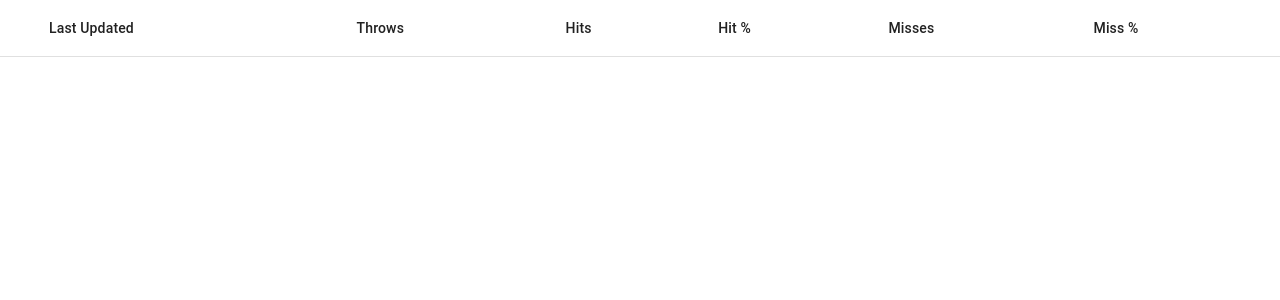
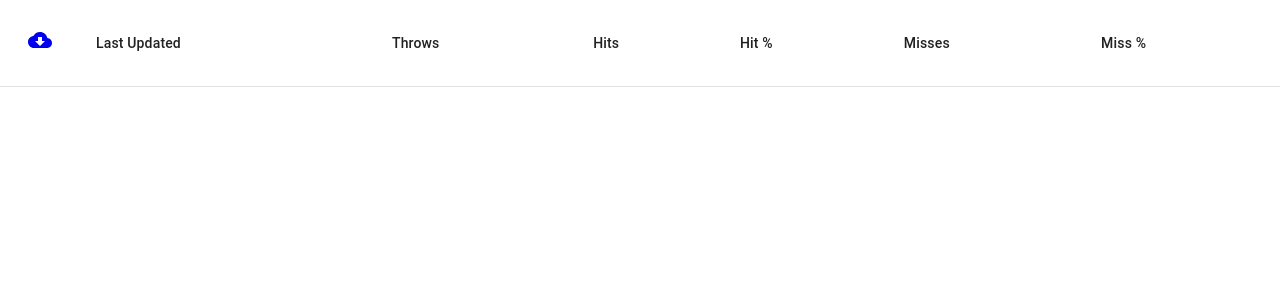
Before and after one commit to tildesrc/dolph, a React (Create React App) app in the folder shell/: page /putt/history in a window 1280 px wide. Shown: the top 300 px of the page. Built offline with nearby package versions, Linux system fonts and the light colour scheme.

Commit message:
Download history to a csv

```diff
--- a/shell/package.json
+++ b/shell/package.json
@@ -15,6 +15,7 @@
     "@types/node": "^12.19.15",
     "@types/react": "^16.14.2",
     "@types/react-dom": "^16.9.10",
+    "csv-writer": "^1.6.0",
     "idb-keyval": "^5.0.2",
     "numeral": "^2.0.6",
     "react": "^17.0.1",
--- a/shell/src/PuttHistory.tsx
+++ b/shell/src/PuttHistory.tsx
@@ -1,16 +1,16 @@
 import {IconButton, Table, TableBody, TableCell, TableHead, TableRow} from '@material-ui/core';
-import {Delete} from '@material-ui/icons';
+import {CloudDownload, Delete} from '@material-ui/icons';
 import {get, set} from 'idb-keyval';
-import React, { useState } from 'react';
+import React, { createRef, useState, useEffect } from 'react';
 import { FormatPercentage } from './common';
 import { repSetType } from './types';
+import { createObjectCsvStringifier } from 'csv-writer';
 
 export default function PuttHistory() {
   let [repSets, setRepSets] = useState<repSetType[]>();
 
   async function loadRepSets() {
     setRepSets(await get('repSets'));
-    console.log(await get('repSets'));
   }
   if (!repSets) loadRepSets();
 
@@ -24,11 +24,30 @@ export default function PuttHistory() {
     setRepSets(repSets);
   }
 
+  let downloadLinkRef = createRef<HTMLAnchorElement>();
+
+  useEffect(() => {
+    if (!repSets) return;
+    let csvWriter = createObjectCsvStringifier({
+      header: [
+        { id: 'updatedAt', title: 'Last Updated' },
+        { id: 'hits', title: 'Hits' },
+        { id: 'misses', title: 'Misses' },
+      ]
+    });
+    let payload = [
+      csvWriter.getHeaderString(), csvWriter.stringifyRecords(repSets!.filter((__, idx) => idx !== 0))
+    ].join('')
+    downloadLinkRef!.current!.href = `data:text/plain;charset=utf-8,${encodeURIComponent(payload)}`
+  }, [repSets, downloadLinkRef])
+
   return (
     <Table>
       <TableHead>
         <TableRow>
-          <TableCell width={1}/>
+          <TableCell width={1}>
+            <IconButton><a href='#' ref={downloadLinkRef} download='putts.csv'><CloudDownload /></a></IconButton>
+          </TableCell>
           <TableCell>
             Last Updated
           </TableCell>
```
Also changed, not shown: 1 other file (tests, documents, lock files or other folders).
